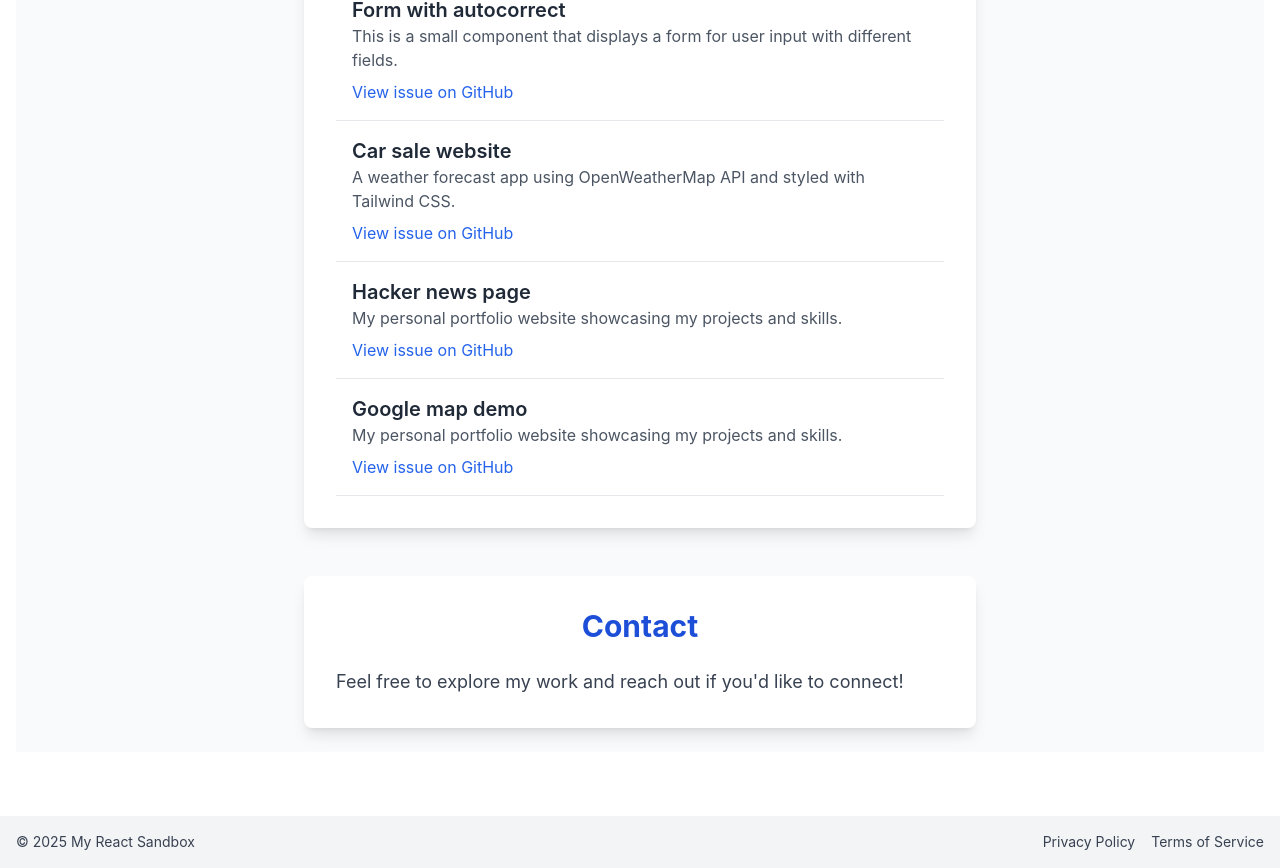
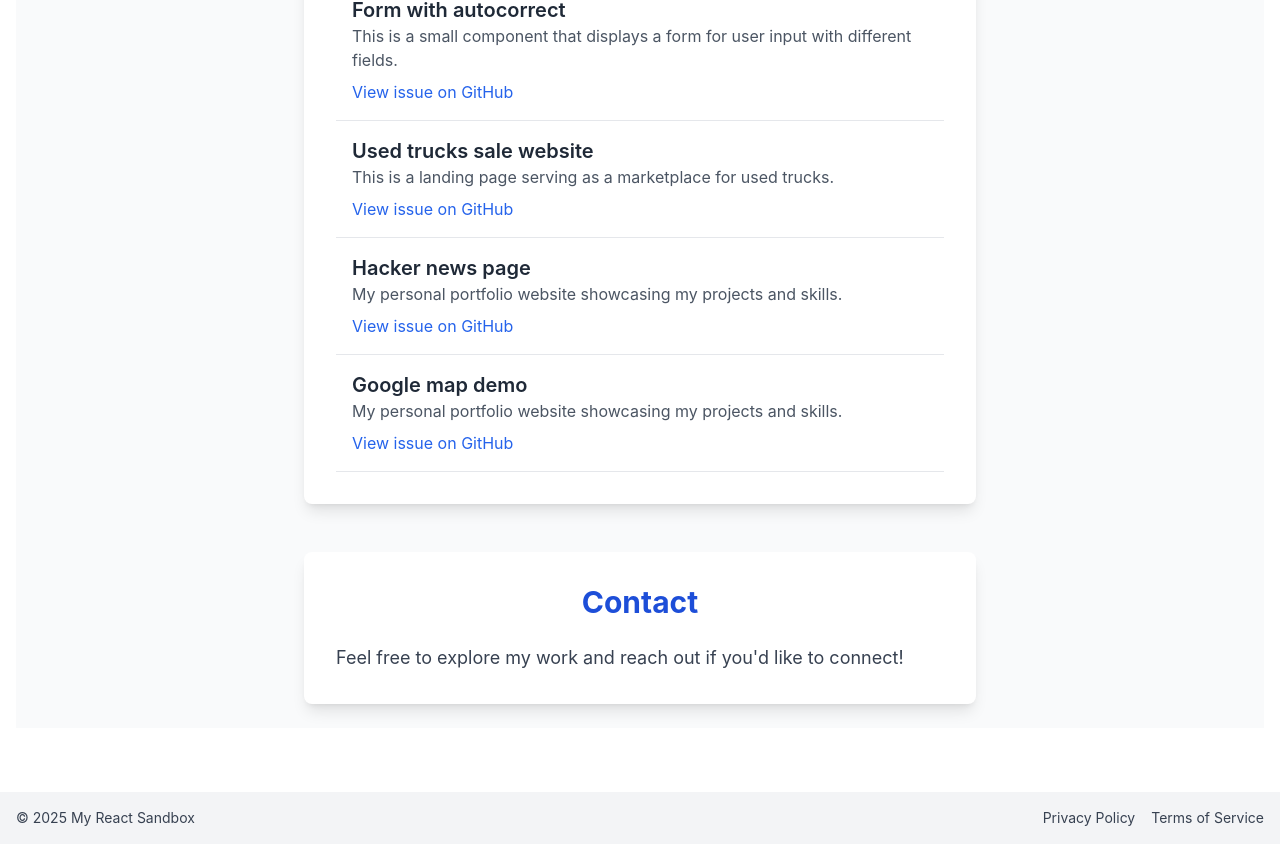
Before and after one commit to krem13/React_playground, a React (Create React App) app: page / in a window 1280 px wide. Shown: the part 817-1685 px from the top of the page. After the commit the page ends 1661 px from the top, so only its background shows below. Built offline with nearby package versions, Linux system fonts and the light colour scheme.

Commit message:
feat: add marketplace page and refactor

```diff
--- a/src/App.tsx
+++ b/src/App.tsx
@@ -2,8 +2,9 @@ import React from "react";
 import { BrowserRouter, Route, Routes } from "react-router-dom";
 import Layout from "./pages/Layout";
 import Home from "./pages/Home";
-import LeaderboardPage from "./pages/LeaderboardPage";
+import GamesPage from "./pages/GamesPage";
 import FormPage from "./pages/FormPage";
+import MarketplacePage from "./pages/MarketplacePage";
 
 export default function App() {
   return (
@@ -14,8 +15,9 @@ export default function App() {
           <Route path="/#about" element={<Home />} />
           <Route path="/#projects" element={<Home />} />
           <Route path="/#contact" element={<Home />} />
-          <Route path="/leaderboardpage" element={<LeaderboardPage />} />
-          <Route path="/formpage" element={<FormPage />} />
+          <Route path="/games" element={<GamesPage />} />
+          <Route path="/form" element={<FormPage />} />
+          <Route path="/marketplace" element={<MarketplacePage />} />
         </Routes>
       </Layout>
     </BrowserRouter>
--- /dev/null
+++ b/src/pages/GamesPage.tsx
@@ -0,0 +1,17 @@
+import React from "react";
+import Leaderboard from "../components/Leaderboard";
+import ScrollToTop from "../components/ScrollToTop";
+
+export default function GamesPage() {
+  return (
+    <>
+      <ScrollToTop />
+      <div className="mb-16 flex flex-col text-center items-center justify-center">
+        <h1 className="text-4xl font-semibold my-16 text-gray-900">
+          Games leaderboard
+        </h1>
+        <Leaderboard />
+      </div>
+    </>
+  );
+}
--- a/src/pages/LeaderboardPage.tsx
+++ b/src/pages/MarketplacePage.tsx
@@ -1,16 +1,14 @@
 import React from "react";
-import Leaderboard from "../components/Leaderboard";
 import ScrollToTop from "../components/ScrollToTop";
 
-export default function LeaderboardPage() {
+export default function FormPage() {
   return (
     <>
       <ScrollToTop />
       <div className="mb-16 flex flex-col text-center items-center justify-center">
-        <h1 className="text-4xl font-semibold my-16 text-gray-900">
-          Games leaderboard
+        <h1 className="text-4xl font-semibold my-6 text-gray-900">
+          Used trucks marketplace
         </h1>
-        <Leaderboard />
       </div>
     </>
   );
--- a/src/pages/Projects.tsx
+++ b/src/pages/Projects.tsx
@@ -4,23 +4,23 @@ import ProjectCard from "../components/ProjectCard";
 const projects = [
   {
     title: "Games Leaderboard",
-    page: "/leaderboardpage",
+    page: "/games",
     description:
       "This is a small component that displays Leaderbords for the Chess API games.",
     link: "https://github.com/krem13/React_playground/issues/1",
   },
   {
     title: "Form with autocorrect",
-    page: "/formpage",
+    page: "/form",
     description:
       "This is a small component that displays a form for user input with different fields.",
     link: "https://github.com/krem13/React_playground/issues/3",
   },
   {
-    title: "Car sale website",
-    page: "/",
+    title: "Used trucks sale website",
+    page: "/marketplace",
     description:
-      "A weather forecast app using OpenWeatherMap API and styled with Tailwind CSS.",
+      "This is a landing page serving as a marketplace for used trucks.",
     link: "https://github.com/krem13/React_playground/issues/",
   },
   {
```
